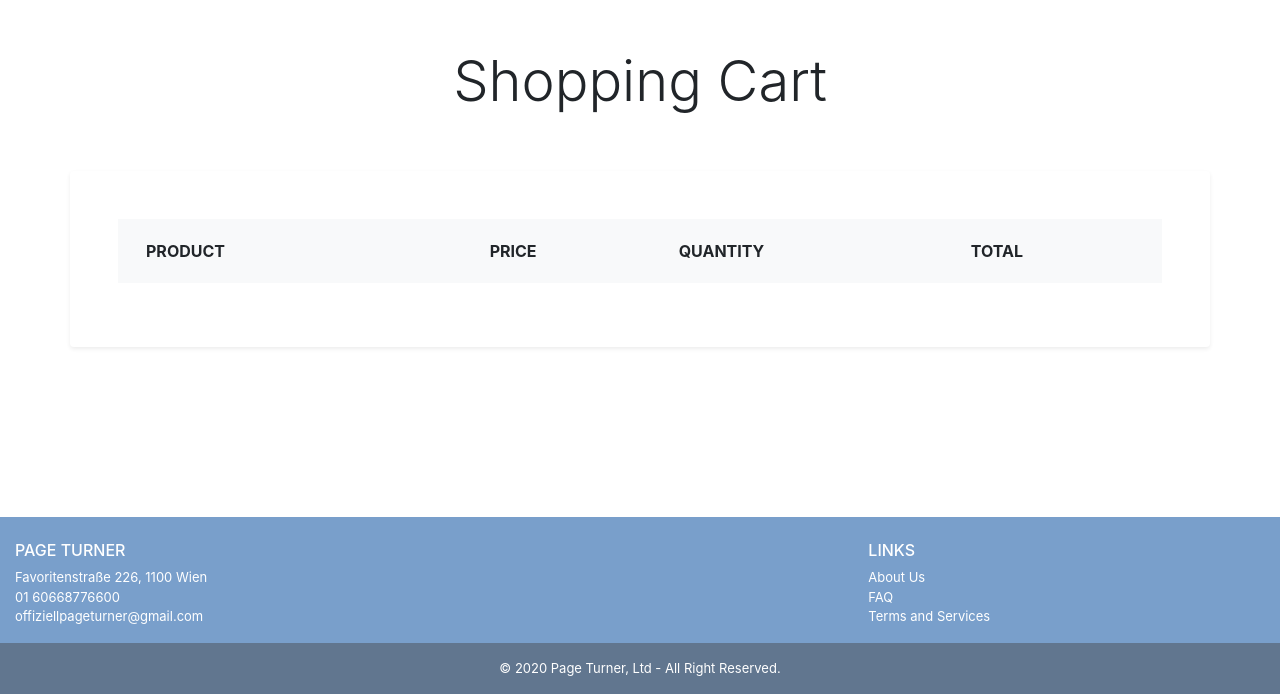
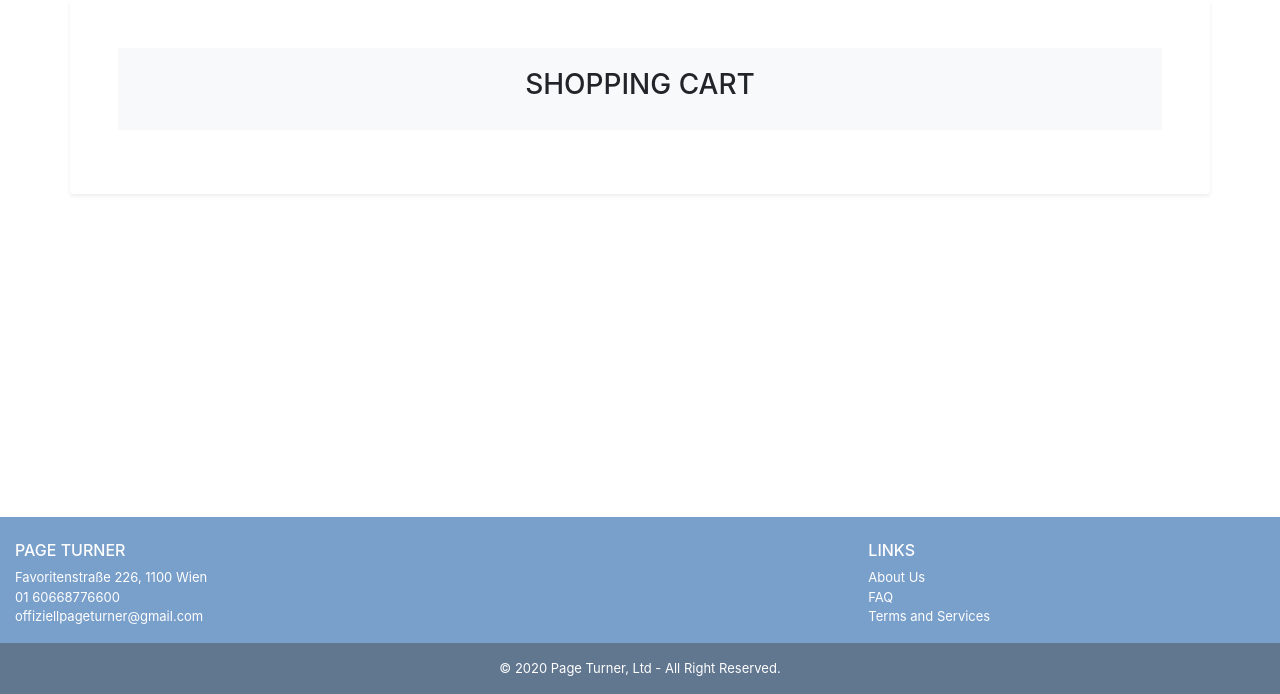
Before and after one commit to leobowenwang/page-turner, a PHP site: page /page-turner/cart.php in a window 1280 px wide. Shown: the part 106-800 px from the top of the page. Run offline with PHP 8.4, Linux system fonts and the light colour scheme; lists and menus that the app fills with data are empty; some libraries are stand-ins or nearby versions; some web fonts are replaced.

```diff
--- a/cart.php
+++ b/cart.php
@@ -6,9 +6,6 @@ include $_SERVER['DOCUMENT_ROOT'] . "/page-turner/includes/nav.php";
 <body>
 <div class="px-4 px-lg-0">
     <!-- For demo purpose -->
-    <div class="container py-5 text-center">
-        <h1 class="display-4">Shopping Cart</h1>
-    </div>
     <!-- End -->
 
     <div class="pb-5">
@@ -22,16 +19,7 @@ include $_SERVER['DOCUMENT_ROOT'] . "/page-turner/includes/nav.php";
                             <thead>
                             <tr>
                                 <th scope="col-6" class="border-0 bg-light">
-                                    <div class="p-2 px-3 text-uppercase">Product</div>
-                                </th>
-                                <th scope="col-2" class="border-0 bg-light">
-                                    <div class="py-2 text-uppercase">Price</div>
-                                </th>
-                                <th scope="col-2" class="border-0 bg-light">
-                                    <div class="py-2 text-uppercase">Quantity</div>
-                                </th>
-                                <th scope="col-2" class="border-0 bg-light">
-                                    <div class="py-2 text-uppercase">Total</div>
+                                    <h3 class="p-2 px-3 text-uppercase text-center">Shopping Cart</h3>
                                 </th>
                             </tr>
                             </thead>
@@ -65,7 +53,8 @@ include $_SERVER['DOCUMENT_ROOT'] . "/page-turner/includes/nav.php";
             return actions.order.create({
                 purchase_units: [{
                     amount: {
-                        value: totalCost()
+                        value: total,
+                        currency: 'EUR'
                     }
                 }]
             });
@@ -81,7 +70,7 @@ include $_SERVER['DOCUMENT_ROOT'] . "/page-turner/includes/nav.php";
 </script>
 
 
-<script src="https://unpkg.com/ionicons@5.1.2/dist/ionicons.js"></script>
+<script type="module" src="https://unpkg.com/ionicons@5.1.2/dist/ionicons/ionicons.esm.js"></script>
 
 <?php
 include $_SERVER['DOCUMENT_ROOT'] . "/page-turner/includes/footer.php";
--- a/js/isbn.js
+++ b/js/isbn.js
@@ -425,6 +425,7 @@ function displayCart() {
     let cartItems = localStorage.getItem('cartlist');
     let total = localStorage.getItem('totalcost');
     total = parseFloat(total);
+    console.log(typeof total);
 
     cartItems = JSON.parse(cartItems);
     let listcontainer = document.querySelector(".product");
@@ -437,15 +438,23 @@ function displayCart() {
                                                                 <th scope="row" class="border-0">
                                                                     <div class="p-2">
                                                                      <ion-icon name="close-circle-outline" onclick="removeFromCart('${item.title}')" ></ion-icon>
-                                                                        <img src="https://booksforphysicists.com/static/cover-not-available.f94fb02e99a0.png" alt="" width="70" class="img-fluid shadow-sm">
-                                                                        <div class="ml-3 d-inline-block align-middle">
+                                                                        <div class=" d-inline-block align-middle">
                                                                             <h5 class="mb-0"> <a href="#" class="text-dark d-inline-block align-middle">${item.title}</a></h5><span class="text-muted font-weight-normal font-italic d-block">${item.authors}</span>
+                                                                              <div class="row">
+                                                                                <div class="col-md-auto">
+                                                                                    <strong>Price: </strong>${item.price}
+                                                                                </div>
+                                                                                <div class="col-md-auto">
+                                                                                    <strong>Quantity: </strong>${item.amount}
+                                                                                </div>
+                                                                                <div class="col-md-auto">
+                                                                                    <strong>Total: </strong>${(item.price * item.amount).toFixed(2)}
+                                                                                </div>
+                                                                              </div>
                                                                         </div>
                                                                     </div>
                                                                 </th>
-                                                                <td class="border-0 align-middle"><strong>${item.price} €</strong></td>
-                                                                <td class="border-0 align-middle"><strong>${item.amount}</strong></td>
-                                                                <td class="border-0 align-middle"><strong>${(item.price * item.amount).toFixed(2)} €</strong></td>
+
                                                             </tr>
                                                             <hr>
 `)
@@ -474,16 +483,19 @@ function displayCart() {
 function removeFromCart(bookobj) {
 
     let totalcartsize = localStorage.getItem('totalcartsize');
+    let cartlist = localStorage.getItem('cartlist');
 
     totalcartsize = parseInt(totalcartsize);
 
     if (totalcartsize)
-        localStorage.setItem('totalcartsize', totalcartsize - 1);
+    localStorage.setItem('totalcartsize', totalcartsize - 1);
     document.querySelector('.nav-link span').textContent = totalcartsize - 1;
 
+    localStorage.removeItem(cartlist);
+
     updateCartSize();
-    totalCost();
-    displayCart();
+    //totalCost();
+    //displayCart();
 }
 
 //for recensions
```
